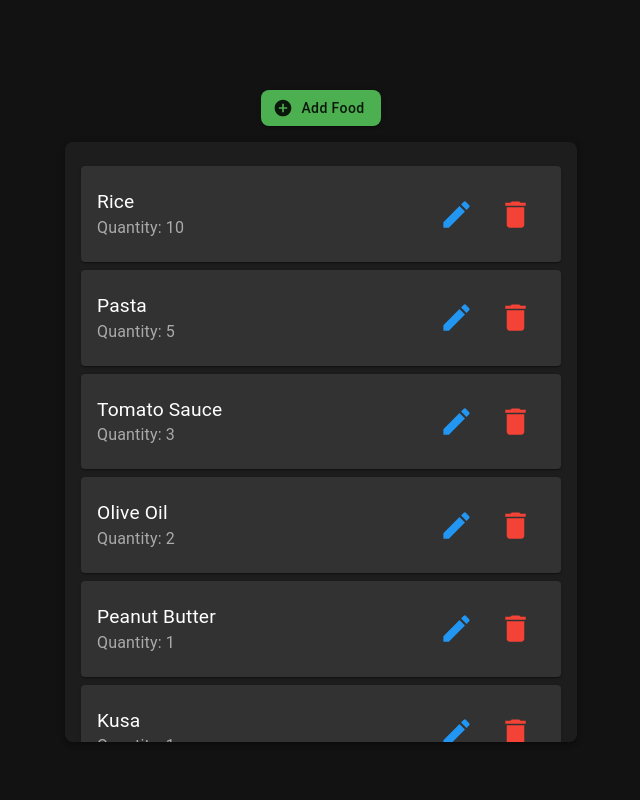
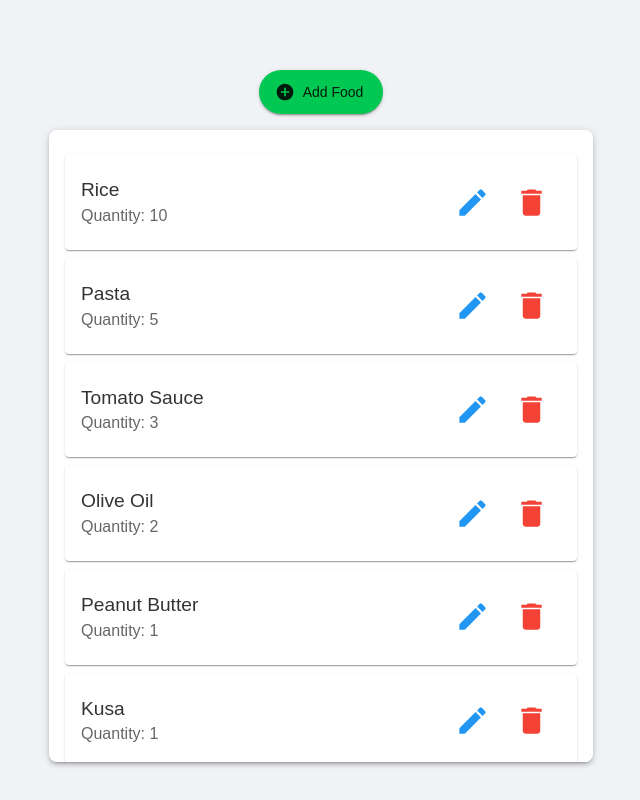
Before and after one commit to tzaitoun71/pantry-tracker, a Next.js app: page / in a window 1280 px wide. Shown: the whole page, without its empty margins (319-959 px from the left). Built offline with nearby package versions, Linux system fonts and the light colour scheme.

Commit message:
Added different theme

```diff
--- a/app/components/PantryList.tsx
+++ b/app/components/PantryList.tsx
@@ -20,7 +20,7 @@ import {
 import EditIcon from '@mui/icons-material/Edit';
 import DeleteIcon from '@mui/icons-material/Delete';
 import AddCircleIcon from '@mui/icons-material/AddCircle';
-import { blue, red, green } from '@mui/material/colors';
+import { blue, red, green, amber } from '@mui/material/colors';
 
 function createData(name: string, quantity: number) {
   return { name, quantity };
@@ -36,19 +36,34 @@ const initialRows = [
   createData('Mansaf', 1),
 ];
 
-const darkTheme = createTheme({
+const vibrantTheme = createTheme({
   palette: {
-    mode: 'dark',
+    mode: 'light',
+    primary: {
+      main: amber[500],
+    },
+    secondary: {
+      main: '#00c853'
+    },
     background: {
-      default: '#121212',
-      paper: '#1d1d1d',
+      default: '#f0f2f5',
+      paper: '#ffffff',
     },
     text: {
-      primary: '#ffffff',
-      secondary: '#aaaaaa',
+      primary: '#333333',
+      secondary: '#666666',
     },
   },
   components: {
+    MuiButton: {
+      styleOverrides: {
+        root: {
+          borderRadius: '50px', // Fully rounded buttons
+          textTransform: 'none', // Keep text as is
+          padding: '10px 20px', // Larger padding
+        },
+      },
+    },
     MuiIconButton: {
       styleOverrides: {
         root: {
@@ -69,6 +84,18 @@ const darkTheme = createTheme({
           },
         },
       },
+    },
+  },
+  typography: {
+    fontFamily: 'Poppins, sans-serif', // Modern, clean font
+    h5: {
+      fontWeight: 700,
+    },
+    body1: {
+      fontSize: '1.2rem',
+    },
+    body2: {
+      fontSize: '1rem',
     },
   },
 });
@@ -127,7 +154,7 @@ const PantryList: React.FC = () => {
   };
 
   return (
-    <ThemeProvider theme={darkTheme}>
+    <ThemeProvider theme={vibrantTheme}>
       <Box sx={{ display: 'flex', flexDirection: 'column', alignItems: 'center', marginTop: 4 }}>
         <Button
           variant="contained"
@@ -135,12 +162,10 @@ const PantryList: React.FC = () => {
           onClick={() => handleClickOpen(null)}
           sx={{
             marginBottom: 2,
-            backgroundColor: green[500],
+            backgroundColor: vibrantTheme.palette.secondary.main,
             '&:hover': {
-              backgroundColor: green[300],
+              backgroundColor: '#33d375',
             },
-            borderRadius: 2, // Rounded corners
-            textTransform: 'none', // Keep text as "Add Food"
           }}
         >
           Add Food
@@ -155,6 +180,21 @@ const PantryList: React.FC = () => {
             borderRadius: 2,
             padding: 2,
             backgroundColor: 'background.paper',
+            scrollbarWidth: 'thin',
+            '&::-webkit-scrollbar': {
+              width: '8px',
+            },
+            '&::-webkit-scrollbar-track': {
+              background: '#e0e0e0',
+            },
+            '&::-webkit-scrollbar-thumb': {
+              backgroundColor: '#888888',
+              borderRadius: '10px',
+              border: '2px solid #e0e0e0',
+            },
+            '&::-webkit-scrollbar-thumb:hover': {
+              backgroundColor: '#555555',
+            },
           }}
         >
           <List>
@@ -168,9 +208,9 @@ const PantryList: React.FC = () => {
                   marginBottom: '8px',
                   boxShadow: 1,
                   borderRadius: 1,
-                  backgroundColor: '#333232',
+                  backgroundColor: '#ffffff',
                   '&:hover': {
-                    backgroundColor: 'rgba(255, 255, 255, 0.08)', // Slightly lighter background color on hover
+                    backgroundColor: '#f0f0f0', // Slightly lighter background color on hover
                   },
                   transition: 'background-color 0.3s',
                 }}
@@ -205,7 +245,7 @@ const PantryList: React.FC = () => {
           <DialogTitle sx={{ fontSize: '1.5rem', color: 'text.primary' }}>
             {isAddMode ? 'Add Item' : 'Edit Item'}
           </DialogTitle>
-          <DialogContent sx={{ backgroundColor: 'background.paper' }}>
+          <DialogContent>
             <DialogContentText sx={{ fontSize: '1.2rem', color: 'text.secondary' }}>
               {isAddMode
                 ? 'To add a new item, please enter the name and quantity.'
@@ -237,7 +277,7 @@ const PantryList: React.FC = () => {
               InputLabelProps={{ sx: { fontSize: '1.2rem', color: 'text.secondary' } }}
             />
           </DialogContent>
-          <DialogActions sx={{ backgroundColor: 'background.paper' }}>
+          <DialogActions>
             <Button onClick={handleClose} sx={{ fontSize: '1.2rem', color: 'text.primary' }}>
               Cancel
             </Button>
--- a/app/globals.css
+++ b/app/globals.css
@@ -1,12 +1,28 @@
-* {
+/* global.css */
+body {
+  background-color: #f0f2f5; /* Light grey background for the body */
+  color: #333333;
+  font-family: 'Poppins', 'sans-serif';
+  margin: 0;
+  padding: 0;
   box-sizing: border-box;
-  padding: 0;
-  margin: 0;
-  font-family: 'Poppins', 'sans-serif';
 }
 
-body {
-  background-color: #121212;
-  color: #ffffff;
-  font-family: 'Poppins', 'sans-serif';
+::-webkit-scrollbar {
+  width: 8px;
 }
+
+::-webkit-scrollbar-track {
+  background: #e0e0e0; /* Light grey background for the track */
+}
+
+::-webkit-scrollbar-thumb {
+  background-color: #888888; /* Darker thumb */
+  border-radius: 10px;
+  border: 2px solid #e0e0e0;
+  background-clip: content-box;
+}
+
+::-webkit-scrollbar-thumb:hover {
+  background-color: #555555; /* Lighter thumb on hover */
+}
```
